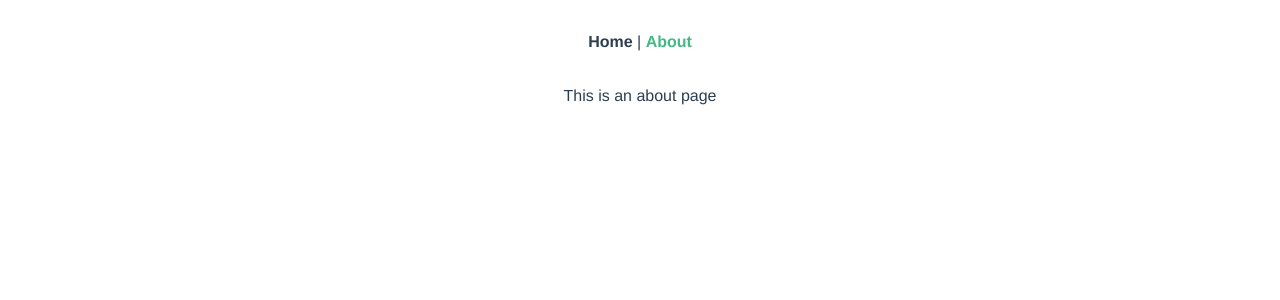
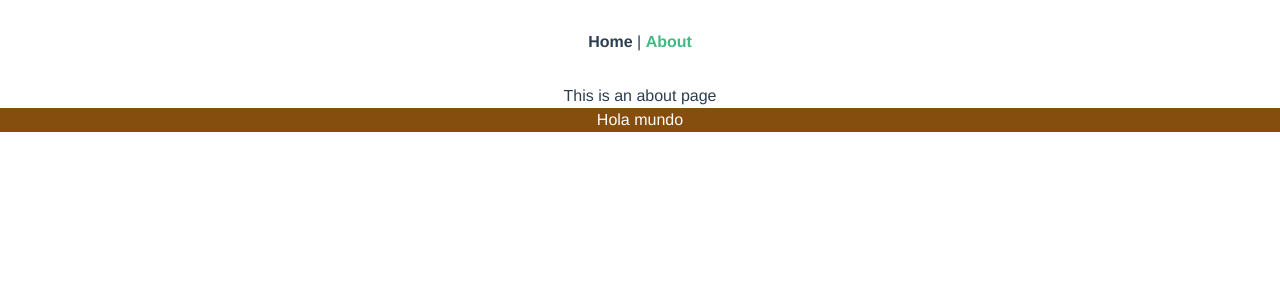
Before and after one commit to MiguelBriseno/softcarmelweb, a Vue app: page /about in a window 1280 px wide. Shown: the top 300 px of the page. Built offline with nearby package versions, Linux system fonts and the light colour scheme.

Commit message:
Listo, inicio del proyecto

```diff
--- a/src/views/AboutView.vue
+++ b/src/views/AboutView.vue
@@ -1,5 +1,6 @@
 <template>
   <div class="about">
     <h1>This is an about page</h1>
+    <h2 class="bg-yellow-800 text-white">Hola mundo</h2>
   </div>
 </template>
```
